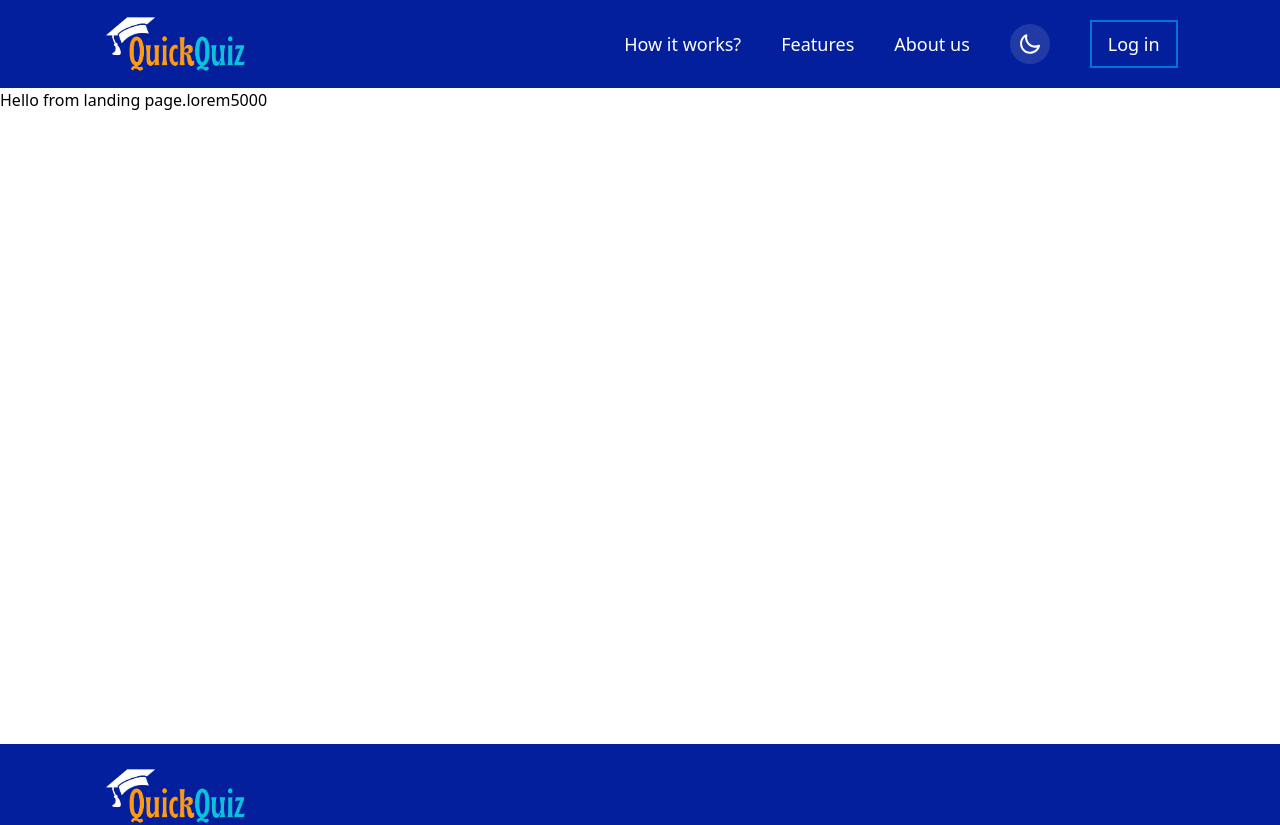
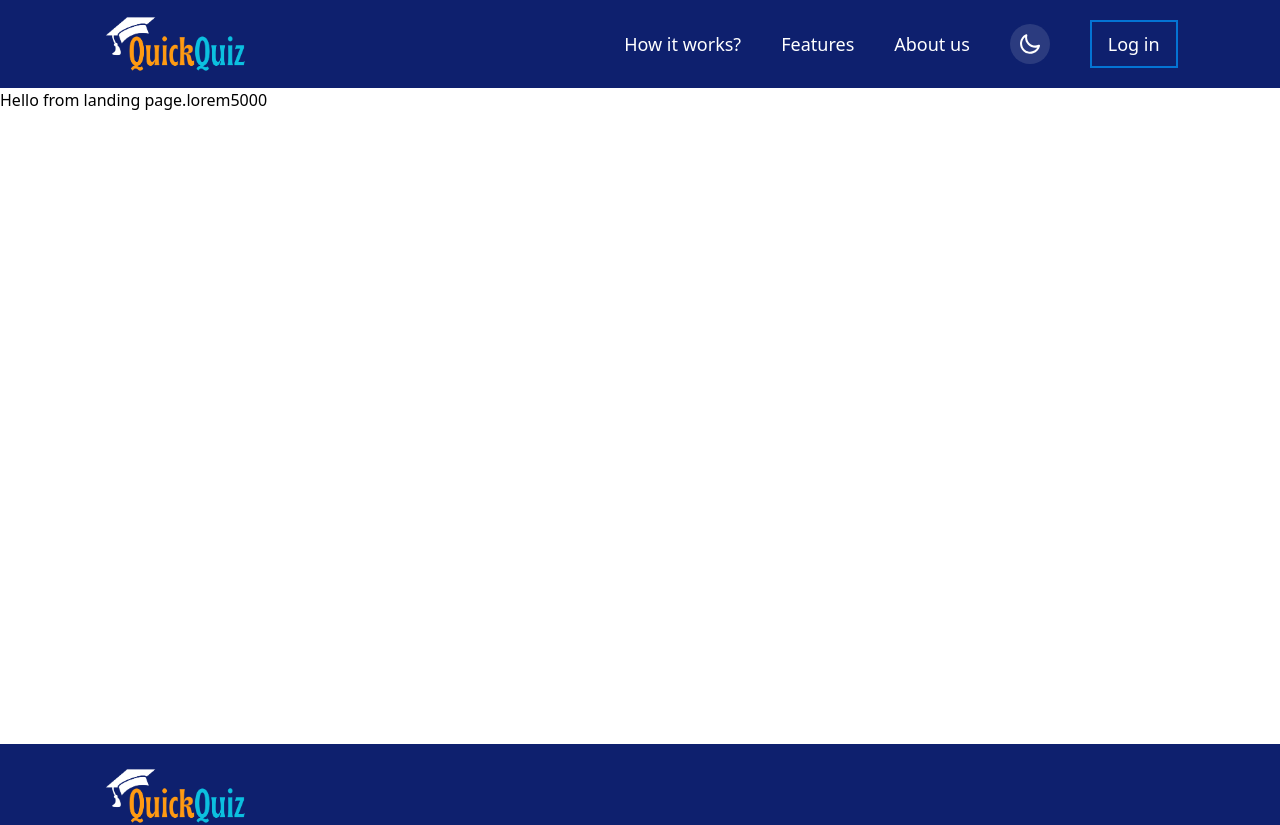
Before and after one commit to sonukr108/QuickQuiz, a React (Vite) app: page / in a window 1280 px wide. Shown: the top 825 px of the page. Built offline with nearby package versions, Linux system fonts and the light colour scheme.

Commit message:
Change color

```diff
--- a/src/index.css
+++ b/src/index.css
@@ -2,7 +2,7 @@
 @custom-variant dark (&:where(.dark, .dark *));
 
 :root {
-    --royal-blue: #041F9B;
+    --royal-blue: #0e206e;
     --blue: #0474D4;
     --dark-yellow: #ECB332;
   }
```
